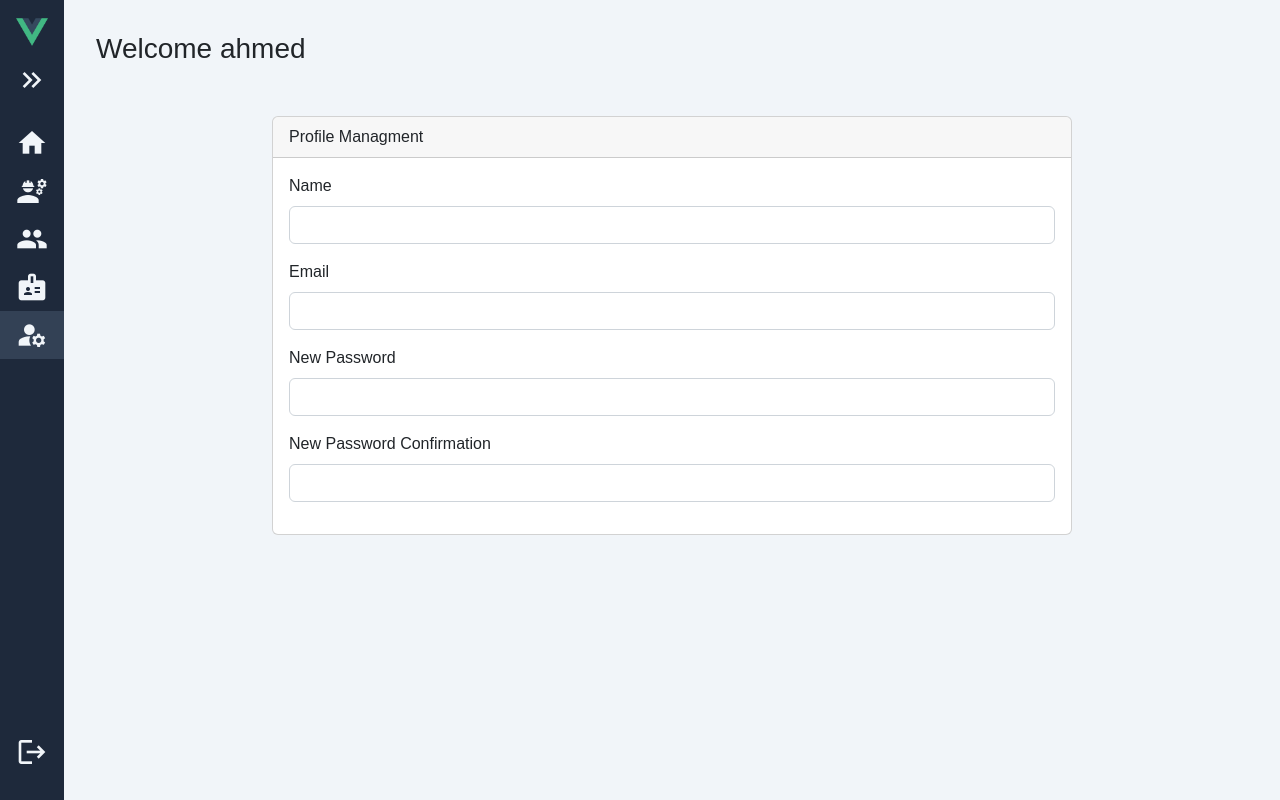
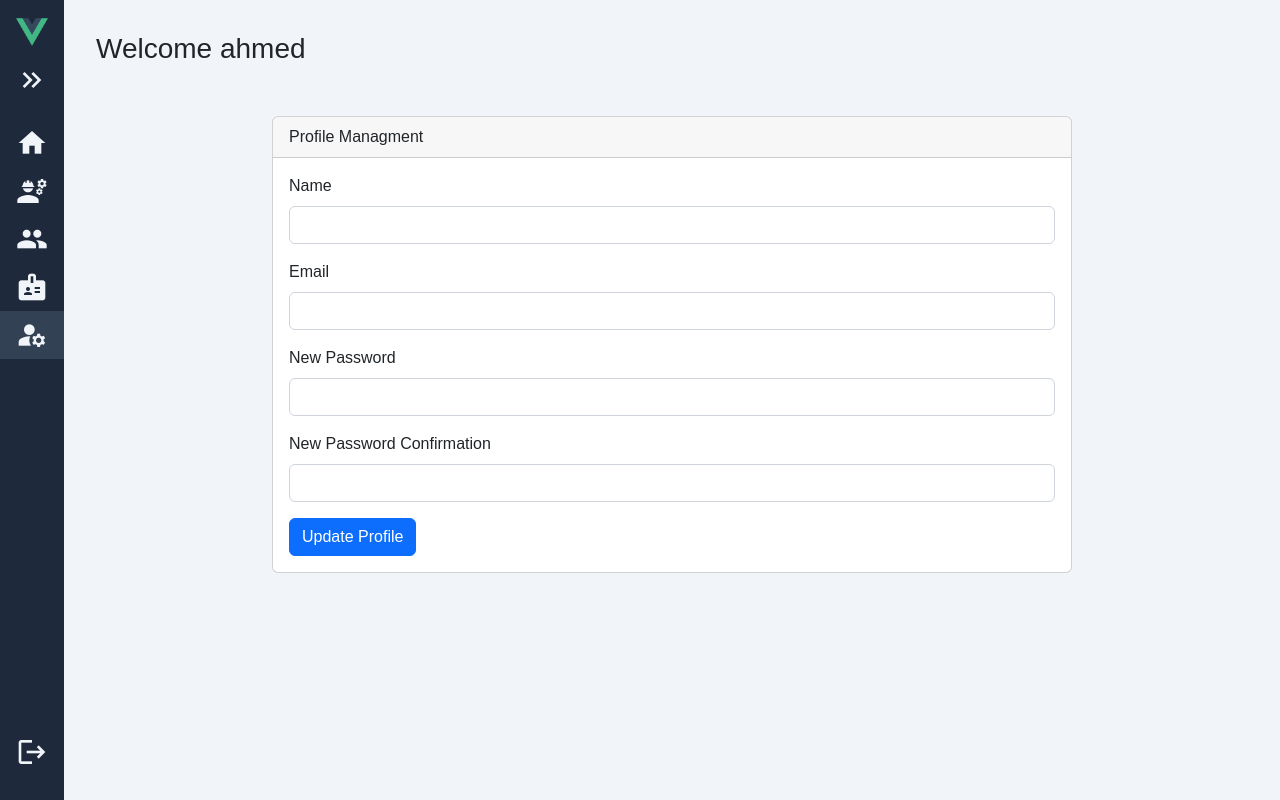
Before and after one commit to YoussefLMT/Company-Management-Frontend-Vue, a Vue app: page /profile in a window 1280 px wide. Built offline with nearby package versions, Linux system fonts and the light colour scheme; sample sign-in values are in the browser's storage.

Commit message:
add update profile button

```diff
--- a/src/views/ProfileView.vue
+++ b/src/views/ProfileView.vue
@@ -11,20 +11,21 @@
                 <form>
                     <div class="mb-3">
                         <label for="name" class="form-label">Name</label>
-                        <input type="text" class="form-control" id="name" >
+                        <input type="text" class="form-control" id="name">
                     </div>
                     <div class="mb-3">
                         <label for="email" class="form-label">Email</label>
-                        <input type="email" class="form-control" id="email" >
+                        <input type="email" class="form-control" id="email">
                     </div>
                     <div class="mb-3">
                         <label for="password" class="form-label">New Password</label>
-                        <input type="password" class="form-control" id="password" >
+                        <input type="password" class="form-control" id="password">
                     </div>
-                     <div class="mb-3">
+                    <div class="mb-3">
                         <label for="password_conf" class="form-label">New Password Confirmation</label>
-                        <input type="password" class="form-control" id="password_conf" >
+                        <input type="password" class="form-control" id="password_conf">
                     </div>
+                    <button type="button" class="btn btn-primary">Update Profile</button>
                 </form>
             </div>
         </div>
```
